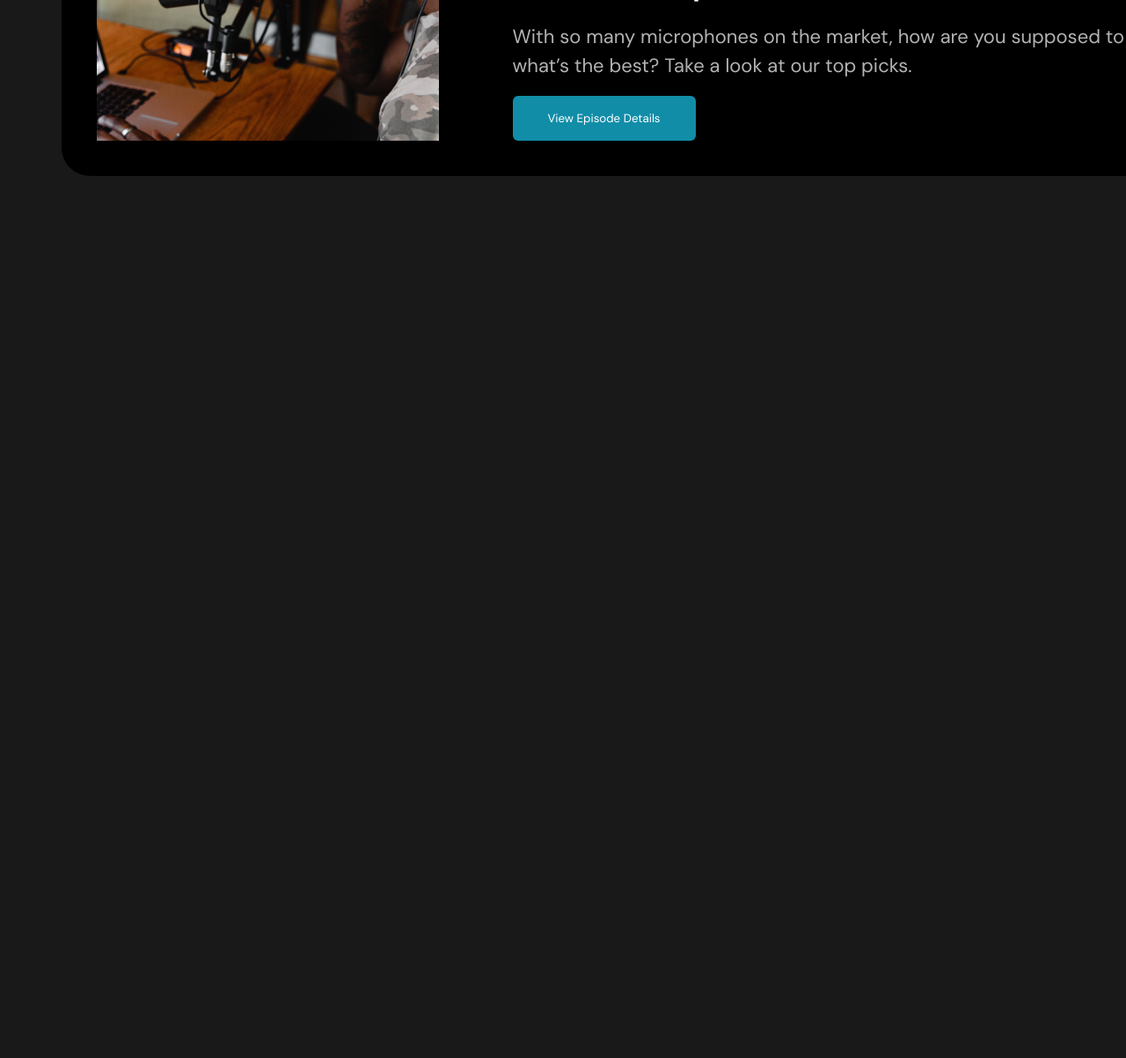
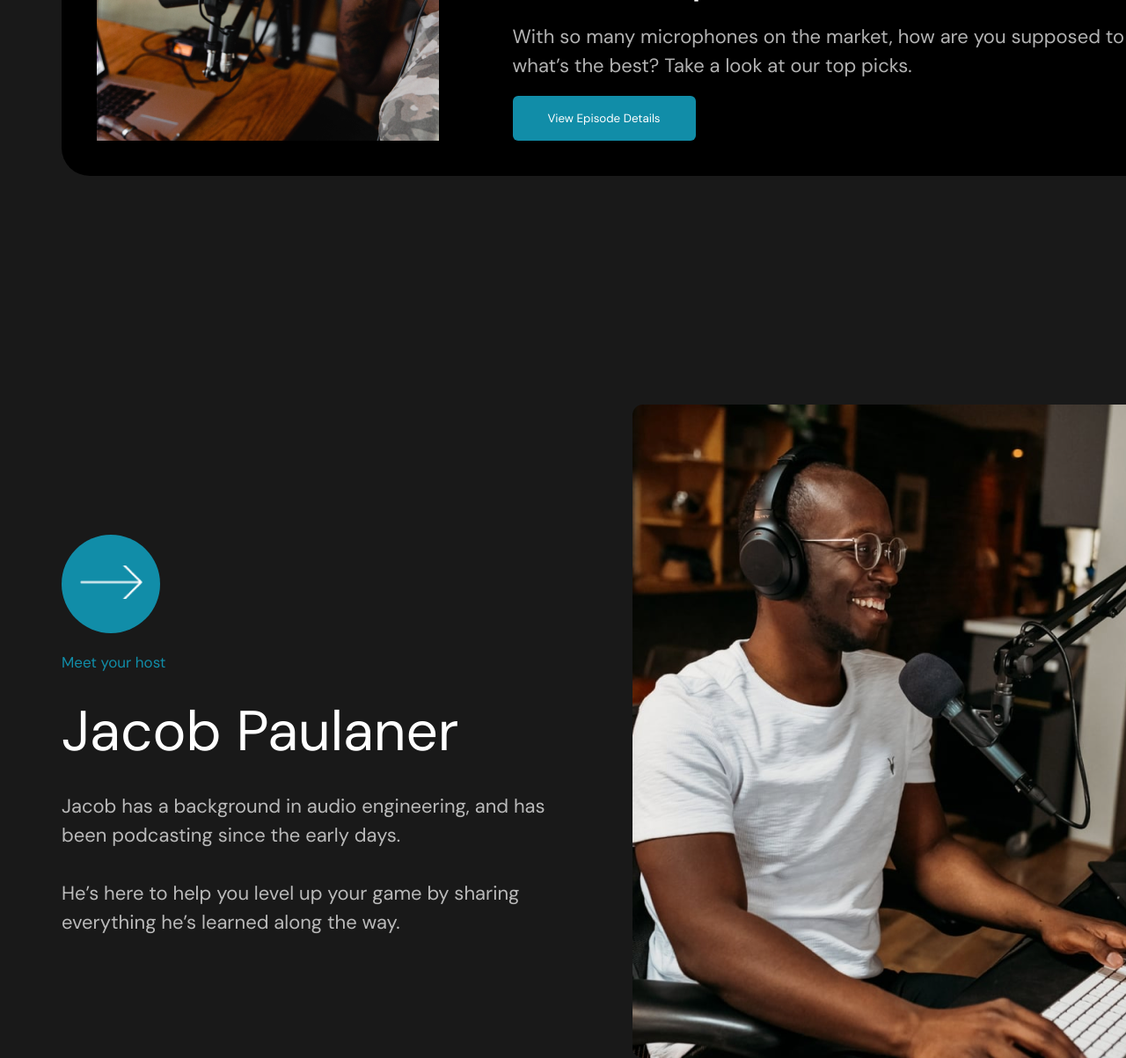
Before and after one commit to UlanovychM/Castaway, a website: page src/index.html in a window 1280 px wide. Shown: the part 2772-3975 px from the top of the page at 88% size. Before the commit the page ends 2972 px from the top, so only its background shows below. Drawn offline with Linux system fonts and the light colour scheme.

Commit message:
create about/ add style for about.scss

```diff
--- a/src/index.html
+++ b/src/index.html
@@ -61,10 +61,10 @@
 							<img src="img/soundcard.png" alt="" />
 						</div>
 						<div class="episodes__dscr">
-							<div class="episodes__help">Gear</div>
+							<div class="subtitle__help">Gear</div>
 							<div class="subtitle">Episode 3</div>
 							<div class="title">Should you get outboard audio gear?</div>
-							<div class="episodes__text">
+							<div class="text">
 								Is hardware really worth it when it comes to podcasting? The
 								answer is...it depends. Here’s our reasons on why you might want
 								to consider picking something up.
@@ -75,10 +75,10 @@
 					<div class="episodes__item">
 						<div class="episodes__img"><img src="img/micro.png" alt="" /></div>
 						<div class="episodes__dscr">
-							<div class="episodes__help episodes__help_2">Tips & Tricks</div>
+							<div class="subtitle__help subtitle__help_2">Tips & Tricks</div>
 							<div class="subtitle">Episode 2</div>
 							<div class="title">Mic tricks to take you to the next level</div>
-							<div class="episodes__text">
+							<div class="text">
 								Stop rolling with those default settings on your mic. These
 								small tweaks will take you from sounding good to great.
 							</div>
@@ -88,10 +88,10 @@
 					<div class="episodes__item">
 						<div class="episodes__img"><img src="img/caster.png" alt="" /></div>
 						<div class="episodes__dscr">
-							<div class="episodes__help">Gear</div>
+							<div class="subtitle__help">Gear</div>
 							<div class="subtitle">Episode 1</div>
 							<div class="title">The best microphone under $200</div>
-							<div class="episodes__text">
+							<div class="text">
 								With so many microphones on the market, how are you supposed to
 								know what’s the best? Take a look at our top picks.
 							</div>
@@ -102,7 +102,25 @@
 			</div>
 		</div>
 
-		<div class="castpress"></div>
+		<div class="about">
+			<div class="container">
+				<div class="about__dscr">
+					<button class="about__btn">
+						<img src="icons/arrow.png" alt="" />
+					</button>
+					<div class="subtitle">Meet your host</div>
+					<div class="title">Jacob Paulaner</div>
+					<div class="text">
+						Jacob has a background in audio engineering, and has been podcasting
+						since the early days. <br />
+						<br />
+						He’s here to help you level up your game by sharing everything he’s
+						learned along the way.
+					</div>
+				</div>
+				<div class="about__img"><img src="img/caster2.png" alt="caster" /></div>
+			</div>
+		</div>
 		<div class="subscribe"></div>
 		<div class="reviews"></div>
 		<footer class="footer"></footer>
--- /dev/null
+++ b/src/sass/base/_text.scss
@@ -0,0 +1,39 @@
+.title {
+	height: 141px;
+	width: 700px;
+	font-style: normal;
+	font-weight: 400;
+	font-size: 64px;
+	line-height: 79px;
+	color: $second-color;
+}
+.subtitle {
+	color: $main-color;
+	font-style: normal;
+	font-weight: 400;
+	font-size: 17px;
+	line-height: 27px;
+	&__help {
+		margin: 48px 0 0 13px;
+		color: $second-color;
+		background-color: #191919;
+		height: 27px;
+		border-radius: 6px;
+		width: 73px;
+		text-align: center;
+		padding: 2px;
+		font-size: 17px;
+	}
+	&__help_2 {
+		width: 136px;
+	}
+}
+
+.text {
+	font-style: normal;
+	font-weight: 400;
+	font-size: 22px;
+	line-height: 33px;
+	color: rgba(255, 255, 255, 0.7);
+	max-height: 99px;
+}
--- /dev/null
+++ b/src/sass/blocks/_about.scss
@@ -0,0 +1,32 @@
+.about .container {
+	display: flex;
+	justify-content: space-between;
+	margin-top: 260px;
+}
+
+.about {
+	&__btn {
+		margin-top: 148px;
+	}
+
+	.subtitle {
+		margin-top: 20px;
+	}
+	.title {
+		margin-top: 25px;
+		width: 556px;
+		height: 80px;
+	}
+	.text {
+		width: 556px;
+		margin-top: 28px;
+	}
+	&__img {
+		display: flex;
+		flex-direction: column;
+		align-items: flex-end;
+		margin-left: 93px;
+		width: 650px;
+		height: 743px;
+	}
+}
--- a/src/sass/blocks/_buttons.scss
+++ b/src/sass/blocks/_buttons.scss
@@ -13,3 +13,27 @@
 	width: 208px;
 	margin: 18px 0 0 13px;
 }
+
+.about__btn {
+	height: 112px;
+	width: 112px;
+	background-color: $main-color;
+	border-radius: 50%;
+	border: none;
+	// &::before {
+	// 	content: '';
+	// 	display: block;
+	// 	width: 71px;
+	// 	height: 4px;
+	// 	background-color: $second-color;
+	// }
+	// &::after {
+	// 	content: '';
+	// 	display: block;
+	// 	transform: rotate(-45deg);
+	// 	-webkit-transform: rotate(-45deg);
+	// 	width: 51px;
+	// 	height: 4px;
+	// 	background-color: $second-color;
+	// }
+}
--- a/src/sass/blocks/_episodes.scss
+++ b/src/sass/blocks/_episodes.scss
@@ -34,47 +34,16 @@
 		height: 465px;
 		margin: 40px;
 	}
-	&__help {
+
+	.subtitle {
 		margin: 48px 0 0 13px;
-		color: $second-color;
-		background-color: #191919;
-		height: 27px;
-		border-radius: 6px;
-		width: 73px;
-		text-align: center;
-		padding: 2px;
-		font-size: 17px;
 	}
-	&__help_2 {
-		width: 136px;
-	}
+
 	.title {
 		margin: 18px 0 0 13px;
-		height: 141px;
-		width: 700px;
-		font-style: normal;
-		font-weight: 400;
-		font-size: 64px;
-		line-height: 79px;
-		color: $second-color;
 	}
-	.subtitle {
-		margin: 48px 0 0 13px;
-		color: $main-color;
-		font-style: normal;
-		font-weight: 400;
-		font-size: 17px;
-		line-height: 27px;
-	}
-
-	&__text {
+	.text {
 		margin: 28px 0 0 13px;
-		font-style: normal;
-		font-weight: 400;
-		font-size: 22px;
-		line-height: 33px;
-		color: rgba(255, 255, 255, 0.7);
 		width: 757px;
-		max-height: 99px;
 	}
 }
--- a/src/sass/style.scss
+++ b/src/sass/style.scss
@@ -15,15 +15,15 @@ a {
 
 .container {
 	padding: 0 70px;
-	margin: 0 auto;
 }
 
 @import 'base/variables';
 @import 'blocks/buttons';
-@import 'blocks/castpress';
+@import 'blocks/about';
 @import 'blocks/episodes';
 @import 'blocks/header';
 @import 'blocks/podcastlvl';
 @import 'blocks/footer';
 @import 'blocks/reviews';
 @import 'blocks/subscribe';
+@import 'base/text';
```
Also changed, not shown: src/css/base/text.min.css (added), src/css/style.min.css, src/icons/arrow.png (added), src/icons/sticks.svg (added), src/img/caster2.png (added), src/sass/blocks/_castpress.scss (deleted).
